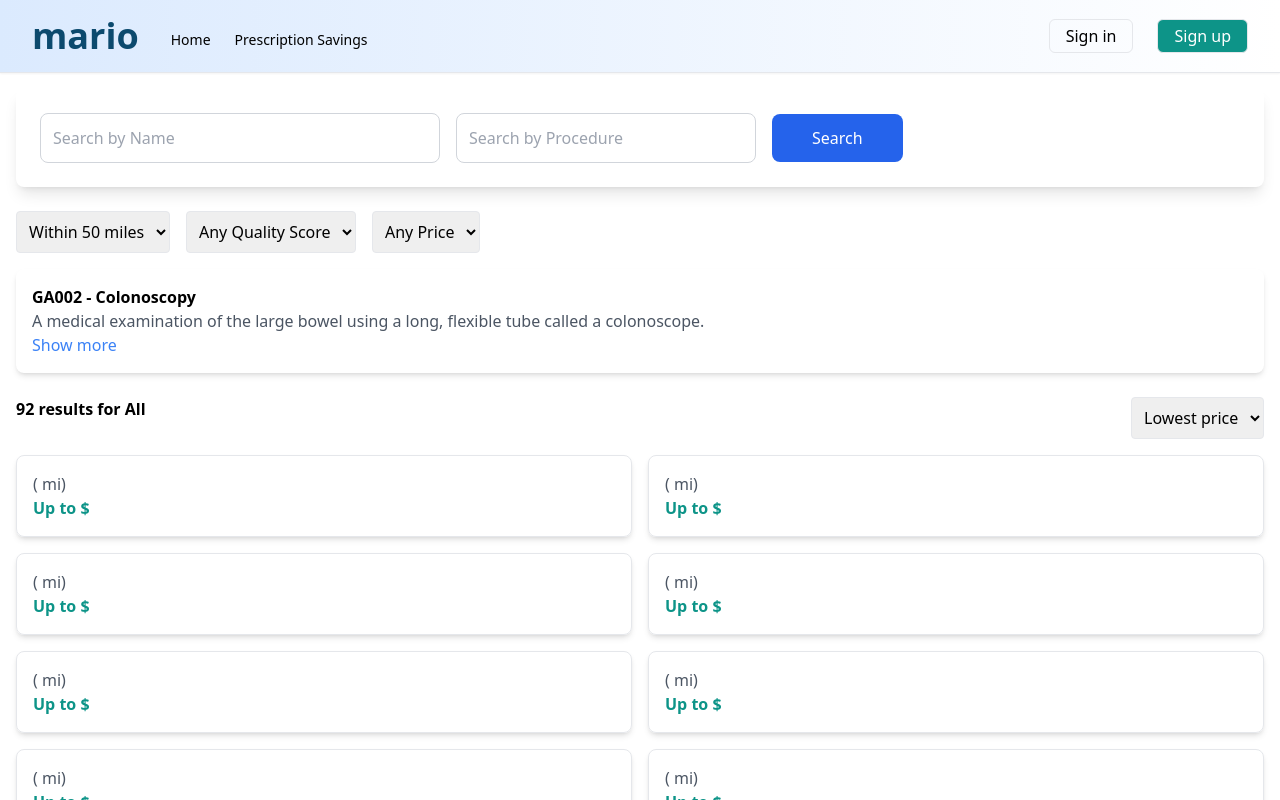
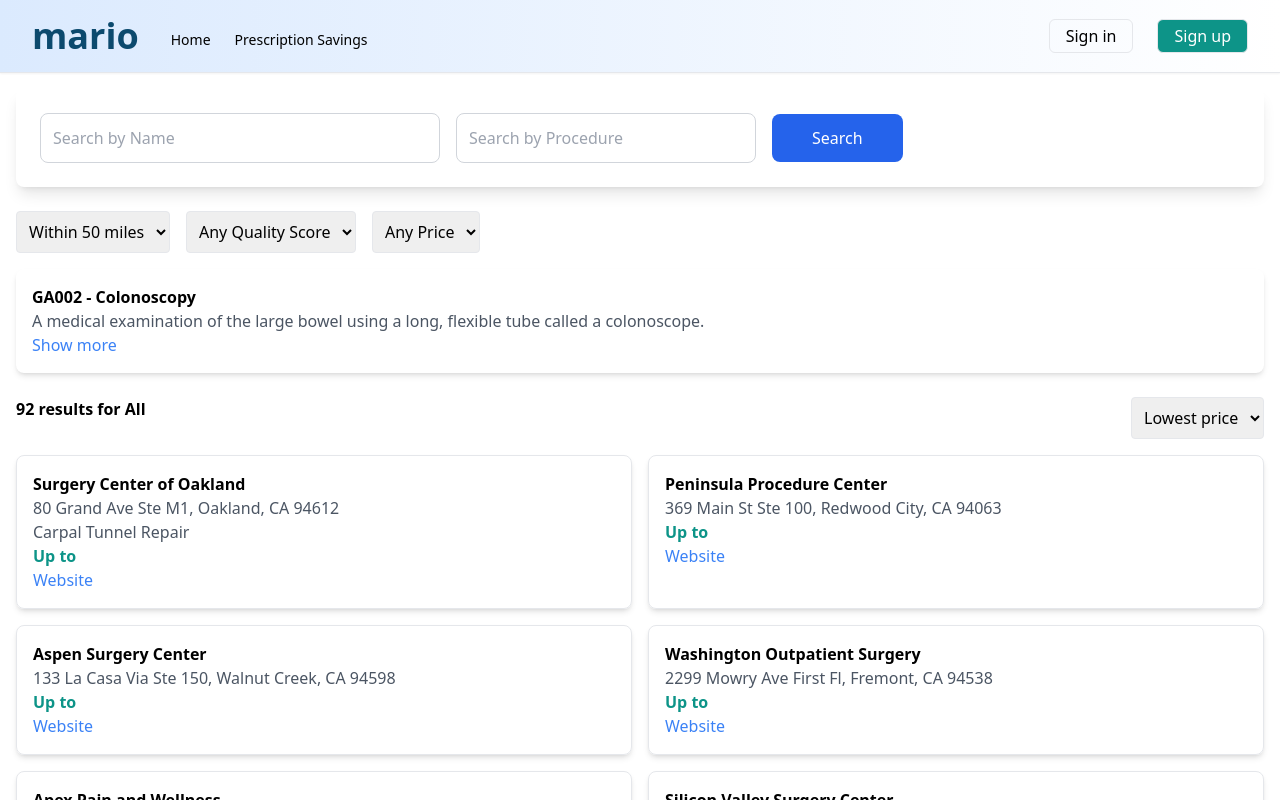
Before and after one commit to aahsan4/MarioFEProto, an Angular app: page /health-care in a window 1280 px wide. Shown: the top 800 px of the page. Built offline with nearby package versions, Linux system fonts and the light colour scheme.

Commit message:
Update heath-care.component.html

```diff
--- a/src/app/component/heath-care/heath-care.component.html
+++ b/src/app/component/heath-care/heath-care.component.html
@@ -1,13 +1,10 @@
-<nav class="w-full bg-gradient-to-r from-blue-100 to-white border-b shadow-sm ">
+<nav class="w-full bg-gradient-to-r from-blue-100 to-white border-b shadow-sm">
   <div class="container mx-auto flex items-center justify-between py-4 px-4 md:px-8">
     <div class="flex items-center gap-4 w-full md:w-auto">
       <button class="text-4xl font-bold text-sky-900" routerLink="/">mario</button>
       <div class="flex items-center gap-4 md:gap-6 mt-4 md:mt-2 text-sm ml-4">
-
         <button routerLink="/">Home</button>
-
         <span>Prescription Savings</span>
-
       </div>
     </div>
     <div class="flex items-center gap-4 md:gap-6 mt-4 md:mt-0">
@@ -23,20 +20,30 @@
         <button routerLink="/sign-up" class="border px-4 py-1 rounded-md bg-teal-600 text-white">Sign up</button>
       </ng-template>
     </div>
-
-
   </div>
 </nav>
+
 <div class="container mx-auto p-4">
   <!-- Search Bar -->
-<!-- Search Bar -->
-<div class="flex flex-col md:flex-row items-center gap-4 bg-white p-6 rounded-lg shadow-lg">
+  <div class="flex flex-col md:flex-row items-center gap-4 bg-white p-6 rounded-lg shadow-lg relative">
     <input
       type="text"
       [(ngModel)]="searchName"
+      (input)="onSearchInputChange()"
       placeholder="Search by Name"
       class="p-3 border border-gray-300 rounded-lg w-full md:w-1/3 focus:outline-none focus:ring-2 focus:ring-blue-500"
     />
+
+    <!-- Suggestions List -->
+    <div *ngIf="suggestions.length > 0" class="absolute mt-12 bg-white border rounded shadow-md w-1/3">
+      <ul class="p-2">
+        <li *ngFor="let suggestion of suggestions" class="py-1 px-2 cursor-pointer hover:bg-gray-200"
+        (click)="selectSuggestion(suggestion)">
+      {{ suggestion }}
+    </li>
+
+      </ul>
+    </div>
 
     <input
       type="text"
@@ -53,9 +60,6 @@
     </button>
   </div>
 
-
-
-  <!-- Filters -->
   <div class="flex flex-wrap gap-4 mt-6">
     <select class="p-2 border rounded">
       <option>Within 50 miles</option>
@@ -76,27 +80,26 @@
   </div>
 
   <!-- Results Section -->
-<!-- Results Section -->
   <div class="flex justify-between mt-6">
-  <h3 class="font-semibold">{{ hospitals.length }} results for {{ searchName || searchProcedure || 'All' }}</h3>
+    <h3 class="font-semibold">{{ filteredHospitals.length }} results for {{ searchName || searchProcedure || 'All' }}</h3>
     <select class="p-2 border rounded">
       <option>Lowest price</option>
+      <option>High price</option>
     </select>
   </div>
 
-
   <!-- Hospital Cards -->
   <div class="grid grid-cols-1 md:grid-cols-2 gap-4 mt-4">
-    <div *ngFor="let hospital of hospitals" class="border p-4 rounded-lg shadow-md">
-      <h4 class="font-semibold">{{ hospital.name }}</h4>
-      <p class="text-gray-600">{{ hospital.location }} ({{ hospital.distance }} mi)</p>
-      <p class="text-gray-600">{{ hospital.type }}</p>
-      <p class="text-teal-600 font-bold">Up to ${{ hospital.price }}</p>
+    <div *ngFor="let hospital of filteredHospitals" class="border p-4 rounded-lg shadow-md">
+      <h4 class="font-semibold">{{ hospital.Name }}</h4>
+      <p class="text-gray-600">{{ hospital.Address }}</p>
+      <p class="text-gray-600">{{ hospital.Category }}</p>
+      <p class="text-teal-600 font-bold">Up to {{ hospital.EstimateCost }}</p>
+      <a [href]="hospital.LinkToHospital" class="text-blue-500" target="_blank">Website</a>
     </div>
   </div>
 
-  <!-- Map Section -->
   <div class="mt-4">
-    <iframe class="w-full h-64 rounded-lg" src="https://maps.google.com/maps?q=San%20Francisco&t=&z=13&ie=UTF8&iwloc=&output=embed"></iframe>
+    <iframe class="w-full h-60 rounded-lg" src="https://maps.google.com/maps?q=San%20Francisco&t=&z=13&ie=UTF8&iwloc=&output=embed"></iframe>
   </div>
 </div>
```
Lines whose indentation alone changed are shown as unchanged.
